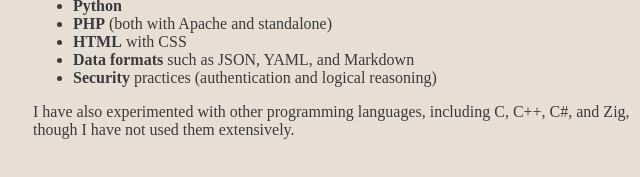
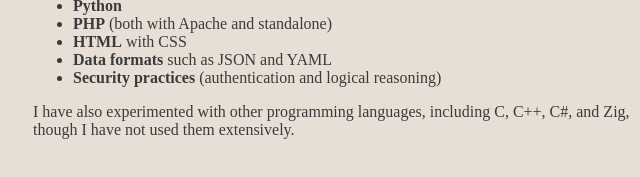
Before and after one commit to jacobhumston/lovely-website, a plain HTML site: page src/index.html in a window 1280 px wide. Shown: the part 850-1027 px from the top of the page, 307-947 px from the left. Drawn offline with Linux system fonts and the light colour scheme; a web font is replaced by a local one.

Commit message:
fix: Fixed wording in knowledge

```diff
--- a/src/index.html
+++ b/src/index.html
@@ -171,8 +171,8 @@
                 <li><b>Python</b></li>
                 <li><b>PHP</b> (both with Apache and standalone)</li>
                 <li><b>HTML</b> with CSS</li>
-                <li><b>Data formats</b> such as JSON, YAML, and Markdown</li>
-                <li><b>Security</b> practices (authentication and logical reasoning)</li>
+                <li><b>Data formats</b> such as JSON and YAML</li>
+                <li><b>Security practices</b> (authentication and logical reasoning)</li>
             </ul>
             <p>
                 I have also experimented with other programming languages, including C, C++, C#, and Zig, though I have
```
